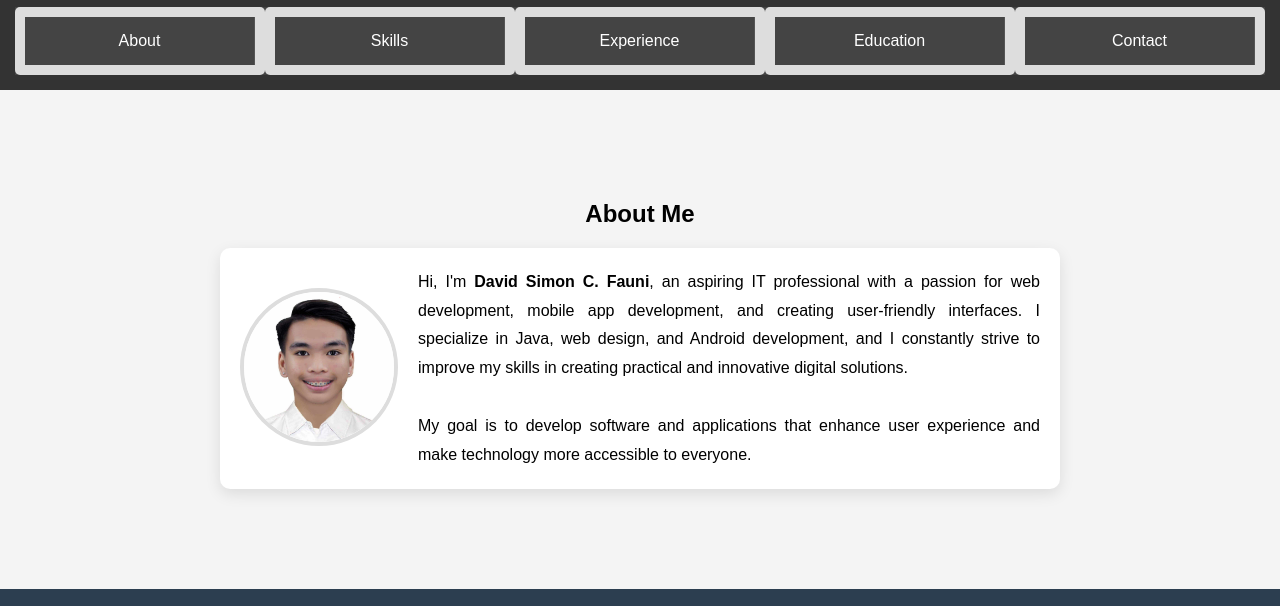
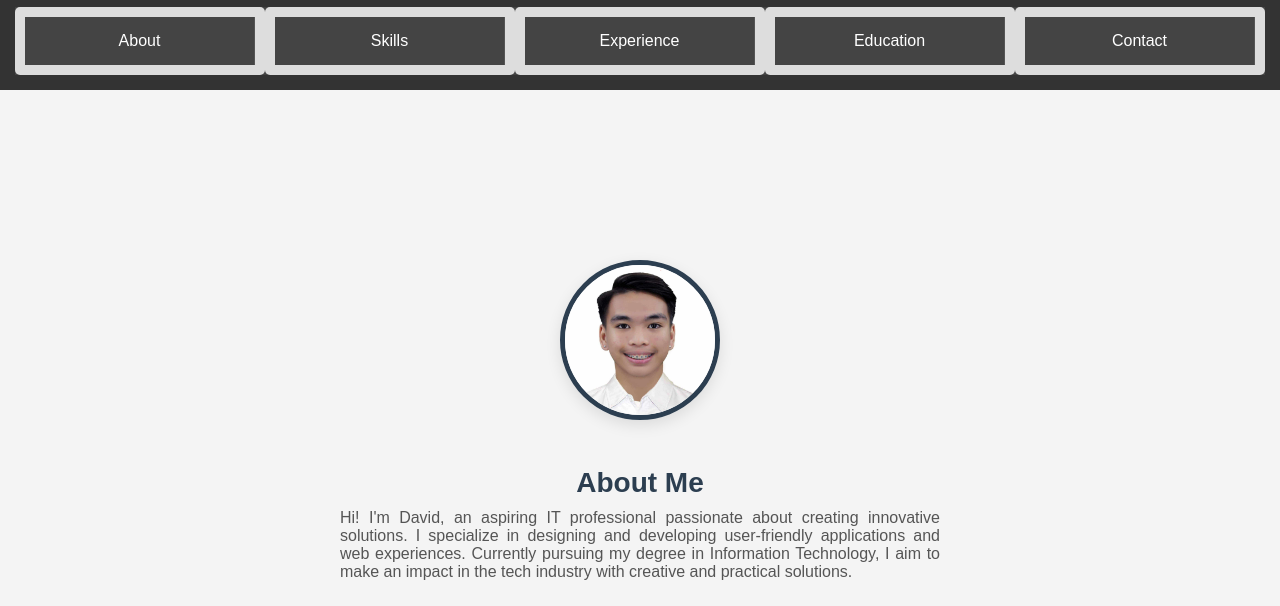
Before and after one commit to david-simon-fauni/portfolio, a plain HTML site: page index.html in a window 1280 px wide. Shown: the part 88-694 px from the top of the page. Drawn offline with Linux system fonts and the light colour scheme.

Commit message:
update the photo to be on top of about me text

```diff
--- a/index.html
+++ b/index.html
@@ -37,26 +37,22 @@
         </section>
     </div>
     <div class="tab-content">
-        <section id="about" class="tab active">
-            <h2>About Me</h2>
+        <div id="about" class="tab-content">
             <div class="about-container">
-                <div class="about-image">
-                    <img src="profile.jpg" alt="My Profile Picture">
+                <div class="profile-image">
+                    <img src="profile.jpg" alt="Your Photo">
                 </div>
                 <div class="about-text">
+                    <h2>About Me</h2>
                     <p>
-                        Hi, I'm <strong>David Simon C. Fauni</strong>, an aspiring IT professional with a passion for web development,
-                        mobile app development, and creating user-friendly interfaces.
-                        I specialize in Java, web design, and Android development, and I constantly strive to improve my
-                        skills in creating practical and innovative digital solutions.
-                        <br><br>
-                        My goal is to develop software and applications that enhance user experience
-                        and make technology more accessible to everyone.
+                        Hi! I'm David, an aspiring IT professional passionate about creating innovative solutions.
+                        I specialize in designing and developing user-friendly applications and web experiences.
+                        Currently pursuing my degree in Information Technology, I aim to make an impact
+                        in the tech industry with creative and practical solutions.
                     </p>
                 </div>
             </div>
-        </section>
-
+        </div>
 
         <section id="skills" class="tab">
             <h2>My Skills</h2>
--- a/style.css
+++ b/style.css
@@ -78,37 +78,33 @@ ul li {
     border-radius: 5px;
 }
 .about-container {
-    display: flex;
-    align-items: center;
-    justify-content: center;
-    flex-wrap: wrap;
-    background-color: #fff;
-    padding: 20px;
-    border-radius: 10px;
-    box-shadow: 0 5px 15px rgba(0, 0, 0, 0.1);
-    max-width: 800px;
-    margin: 20px auto;
+    text-align: center;
+    padding: 50px 0;
 }
 
-.about-image img {
+.profile-image img {
     width: 150px;
     height: 150px;
     border-radius: 50%;
-    object-fit: cover;
-    border: 4px solid #ddd;
-    margin-right: 20px;
+    border: 5px solid #2c3e50;
+    box-shadow: 0 5px 15px rgba(0, 0, 0, 0.1);
+    margin-bottom: 20px;
 }
 
-.about-text {
-    flex: 1;
-    text-align: justify;
-    font-size: 16px;
-    line-height: 1.8;
+.about-text h2 {
+    font-size: 28px;
+    color: #2c3e50;
+    margin-bottom: 10px;
 }
 
 .about-text p {
-    margin: 0;
+    font-size: 16px;
+    color: #555;
+    max-width: 600px;
+    margin: 0 auto;
+    text-align: justify;
 }
+
 .contact-links {
     display: flex;
     justify-content: center;
```
